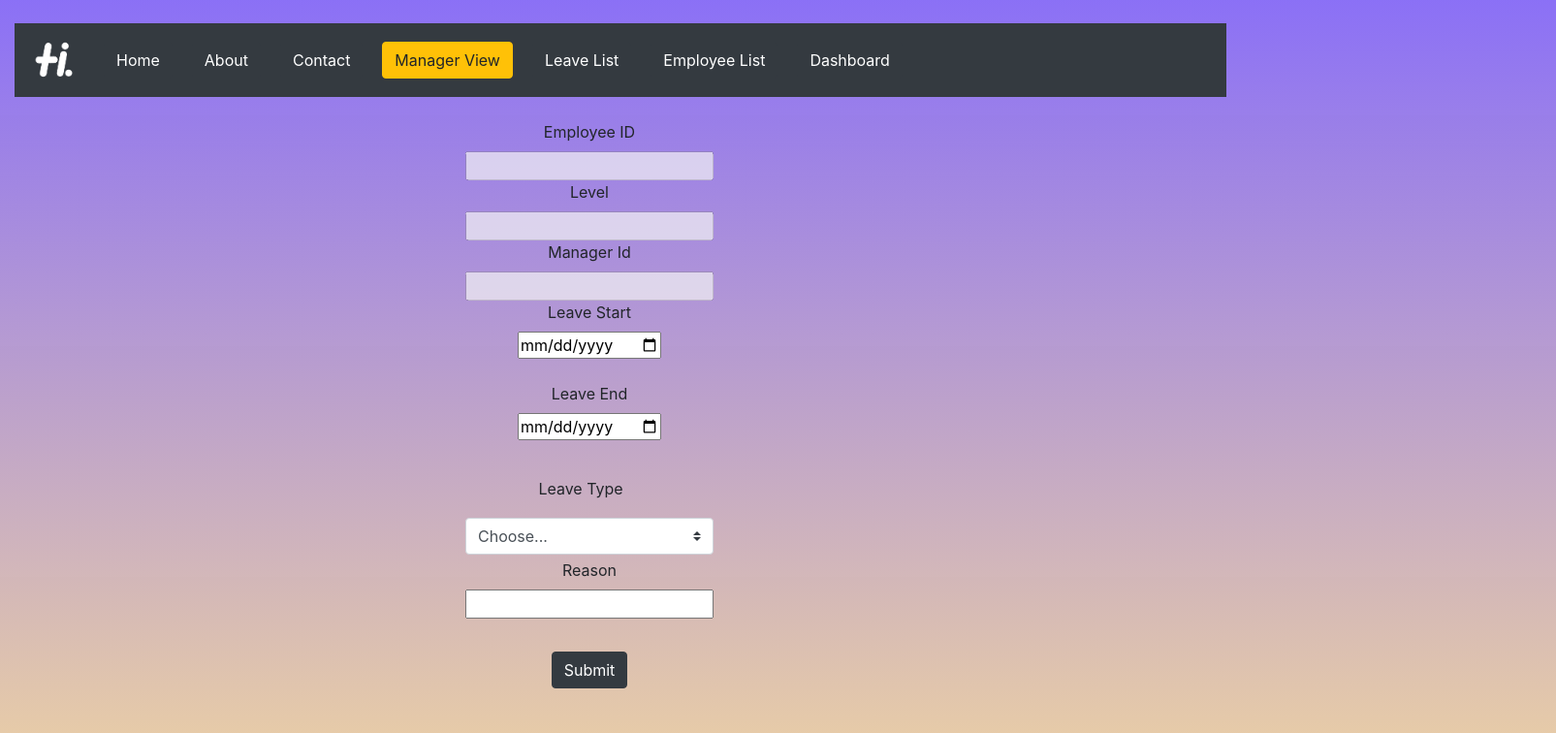
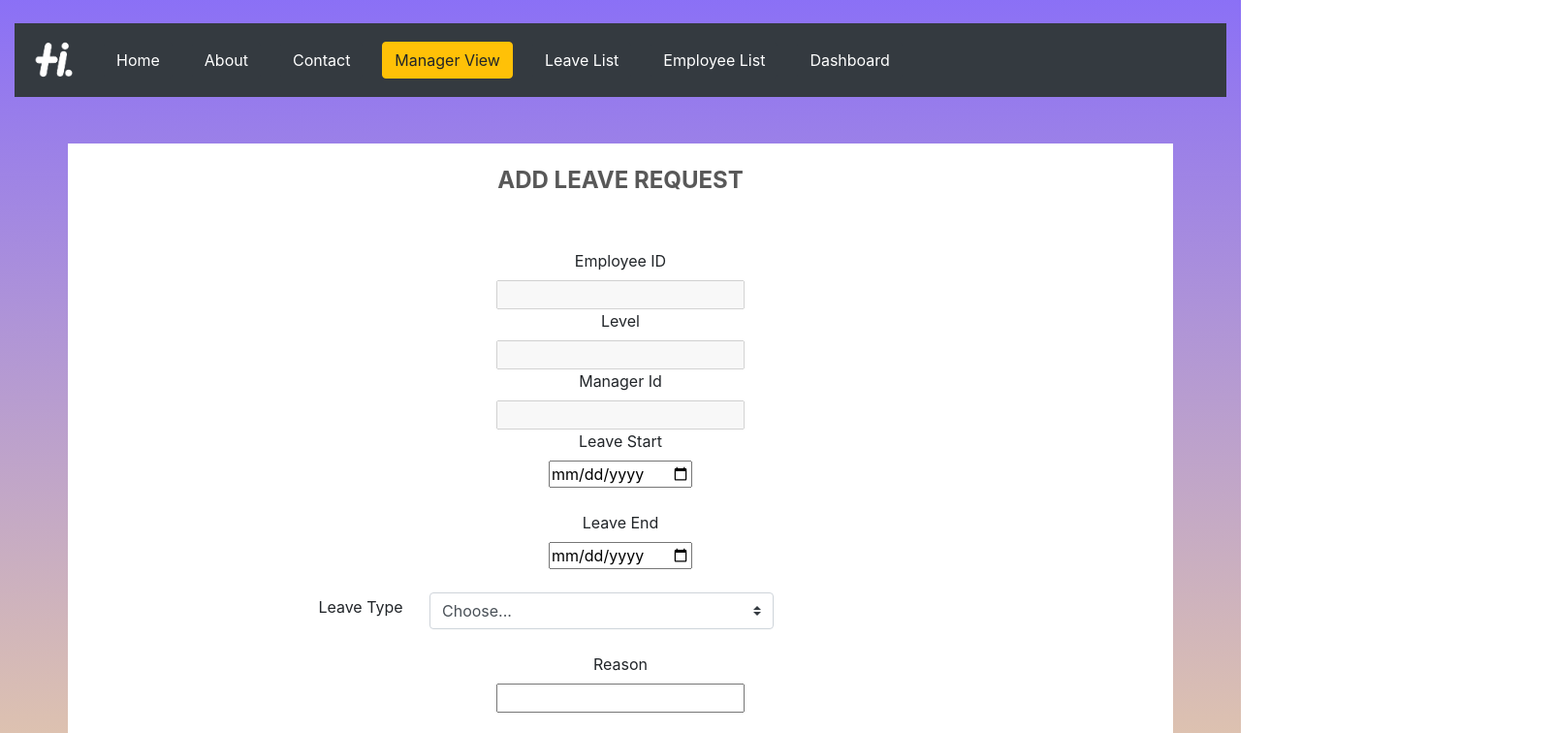
Before and after one commit to rahul3355/projectDemoHexa1, a React (Create React App) app: page /AddEmp in a window 1280 px wide. Shown: the top 756 px of the page at 97% size, 1605 px wide, since content can reach past the window. Built offline with nearby package versions, Linux system fonts and the light colour scheme.

Commit message:
ceo-validation

```diff
--- a/src/Component/AddEmp.css
+++ b/src/Component/AddEmp.css
@@ -1,10 +1,22 @@
 #leaveForm {
-    display: flex;
-    margin-left: 450px;
     align-items: center;
+    background-color: white;
+
 }
 
-#leabe{
-    padding: 10px;
-    padding-left: 0px;
+.dropd {
+    width: min-content;
 }
+
+.cm {
+    padding-left: 50px;
+}
+
+#idl {
+    padding-left: 50px;
+}
+
+#info2 {
+    color: rgba(0, 0, 0, 0.656);
+    text-align: center;
+}
--- a/src/Component/AddEmp.js
+++ b/src/Component/AddEmp.js
@@ -3,6 +3,8 @@ import '../../node_modules/bootstrap/dist/css/bootstrap.min.css';
 import { useNavigate } from "react-router-dom";
 import './AddEmp.css';
 import moment from "moment";
+import Box from '@mui/material/Box';
+import TextField from '@mui/material/TextField';
 
 
 
@@ -85,7 +87,14 @@ const AddEmp = () => {
 
 
     return (
+        <div>
+            <br /><br />
+
             <div class="container" id="leaveForm">
+            <br />
+                <h4 id="info2">ADD LEAVE REQUEST</h4>
+                <br />
+                <div class="container">
                     <link rel="stylesheet" href="https://cdn.jsdelivr.net/npm/bootstrap@4.1.3/dist/css/bootstrap.min.css" integrity="sha384-MCw98/SFnGE8fJT3GXwEOngsV7Zt27NXFoaoApmYm81iuXoPkFOJwJ8ERdknLPMO" crossorigin="anonymous"></link>
                     <form onSubmit={handleSubmit}>
 
@@ -100,14 +109,15 @@ const AddEmp = () => {
                         {/*  <label>Leaves In Hand</label><br />
                 <input type="number" id="leavesInHand" onChange={handleChange} min="0" max="30" required></input><br></br><br /> */}
                         <label >Leave Start</label><br />
-                <input type="date" id="leaveStart" onChange={handleChange} min="2022-09-13" required></input><br /><br />
+                        <input type="date" id="leaveStart" onChange={handleChange} min="2022-09-15" required></input><br /><br />
                         <label>Leave End</label><br />
                         <input type="date" id="leaveEnd" onChange={handleChange} required></input><br></br><br />
                         {/* <input type="text" id="difference"></input> */}
                         {/* <label >leaveType</label><br/>
                 <input type="text" id="leaveType" onChange={handleChange}></input><br/> */}
-                <label class="my-1 mr-2" for="inlineFormCustomSelectPref" id="leabe">Leave Type</label>
-                <select class="custom-select my-1 mr-sm-2" type="text" id="leaveType" onChange={handleChange}>
+                        <div class="container-sm cm row">
+                            <label class="col-2">Leave Type</label>
+                            <select class="custom-select dropd col-5" type="text" name="brad" id="leaveType" onChange={handleChange}>
                                 <option selected>Choose...</option>
                                 <option value="vacation">Vacation</option>
                                 <option value="medical">Medical</option>
@@ -116,6 +126,7 @@ const AddEmp = () => {
                                 <option value="paid">Paid</option>
                                 <option value="personal">Personal</option>
                             </select>
+                        </div>
                         <br />
                         <label>Reason</label><br />
                         <input type="text" id="reason" onChange={handleChange}></input><br />
@@ -136,10 +147,17 @@ const AddEmp = () => {
                 </script> */}
 
                         <button type="submit" onClick={validateInputs(inputs.leaveStart, inputs.leaveEnd)} class="btn btn-dark">Submit</button>
-                <br/><br/><br/><br/><br/><br/><br/><br/><br/>
-                <p>-</p>
+
                     </form>
+                    <br/>
 
+
+                </div>
+
+
+
+            </div>
+            <br /><br /><br /><br /><br /><br /><br /><br /><br />
         </div>
     );
 }
--- a/src/Component/AllEmp.css
+++ b/src/Component/AllEmp.css
@@ -4,3 +4,9 @@ table, th, td, tr {
     text-align: center;
     vertical-align: bottom;
   }
+
+#info1, #info2 {
+  color: aliceblue;
+  font-weight: 700;
+  text-align: left;
+}
--- a/src/Component/AllEmployees.js
+++ b/src/Component/AllEmployees.js
@@ -2,12 +2,10 @@ import { React, useState, useEffect } from "react";
 import { Link } from "react-router-dom";
 import '../../node_modules/bootstrap/dist/css/bootstrap.min.css';
 import './AllEmp.css';
-import Records from './lesgo.json';
-import e1 from './../images/e1.jpg'
-import e2 from './../images/e2.jpg'
-import e3 from './../images/e3.jpg'
-import e4 from './../images/e4.jpg'
-import e5 from './../images/e5.jpg'
+import { useNavigate } from "react-router-dom";
+import Record from './lesgo.json';
+//import download from 'images/download.jpg';
+
 
 
 
@@ -18,15 +16,20 @@ const AllEmployees = () => {
     const [items, setItems] = useState([]);
     const [order, setOrder] = useState("ASC");
     const [searchTerm, setsearchTerm] = useState("");
+    const navigate = useNavigate();
 
 
 
     const setEid = (employeeId, empLevel, managerId) => {
         console.log(employeeId);
+
+
         localStorage.setItem("EID1", employeeId);
         localStorage.setItem("ELEVEL1", empLevel);
         localStorage.setItem("MID1", managerId);
     }
+
+
 
     const sorting = (col) => {
         if (order == "ASC") {
@@ -96,14 +99,68 @@ const AllEmployees = () => {
             <div>
                 <div class="container-xl">
                     <link rel="stylesheet" href="https://cdn.jsdelivr.net/npm/bootstrap@4.1.3/dist/css/bootstrap.min.css" integrity="sha384-MCw98/SFnGE8fJT3GXwEOngsV7Zt27NXFoaoApmYm81iuXoPkFOJwJ8ERdknLPMO" crossorigin="anonymous"></link>
+                    <br/>
+                    <h6 id="info1">CEO INFORMATION</h6>
+
+
+                    <table class="table table-dark">
+                        <thead>
+                            <tr>
+
+                                <th scope="col" >Employee ID</th>
+                                <th scope="col" >Photo</th>
+                                <th scope="col">Name</th>
+                                <th scope="col" >Level</th>
+                                <th scope="col">Email</th>
+                                <th scope="col">Phone</th>
+
+
+                            </tr>
+                        </thead>
+
+                        {Record.map(item => (
+
+                            <tr>
+
+                                <th scope="row">
+                                    {item.employeeId}
+                                </th>
+                                <td>
+
+                                    <img src={item.icon} alt="ted" />
+                                </td>
+                                <td>
+
+                                    {item.name}
+                                </td>
+                                <td>
+                                    CEO
+                                </td>
+                                <td>
+                                    {item.email}
+                                </td>
+                                <td>
+                                    {item.phone}
+                                </td>
+
+
+                            </tr>
+
+                        ))}
+
+                    </table>
+                    <br />
+                    <h6 id="info2">EMPLOYEE INFORMATION</h6>
                     <input
                         type="text" placeholder="Search.." className="form-control"
-                    style={{ marginTop: 50, marginBottom: 50, width: "40%" }}
+                        style={{width: "40%" }}
                         onChange={(e) => {
                             setsearchTerm(e.target.value);
                         }}
                     />
-                <br />
+
+
+                    <br/>
 
                     <table class="table table-dark">
                         <thead>
@@ -112,7 +169,7 @@ const AllEmployees = () => {
                                 <th scope="col" onClick={() => sortingInt("employeeId")} >Employee ID</th>
                                 <th scope="col" >Photo</th>
                                 <th scope="col" onClick={() => sorting("name")}>Name</th>
-                            <th scope="col" onClick={() => sortingInt("Level")} >Level</th>
+                                {/* <th scope="col" onClick={() => sortingInt("Level")} >Level</th> */}
                                 <th scope="col" onClick={() => sorting("email")}>Email</th>
                                 <th scope="col" onClick={() => sorting("phone")}>Phone</th>
                                 <th scope="col" onClick={() => sortingInt("managerId")}>Manager ID</th>
@@ -143,15 +200,15 @@ const AllEmployees = () => {
                                 </th>
                                 <td>
 
-                                <img src={item.icon} alt="ted"/>
+                                    <img src={item.icon} alt="ted" />
                                 </td>
                                 <td>
 
                                     {item.name}
                                 </td>
-                            <td>
+                                {/* <td>
                                     {item.empLevel}
-                            </td>
+                                </td> */}
                                 <td>
                                     {item.email}
                                 </td>
@@ -159,8 +216,14 @@ const AllEmployees = () => {
                                     {item.phone}
                                 </td>
                                 <td>
+
                                     {item.managerId}
+
+
                                 </td>
+
+
+
                                 <td>
                                     <Link to="/AddEmp/">
                                         <button type="button" onClick={() => setEid(item.employeeId, item.empLevel, item.managerId)} class="btn btn-outline-success btn-sm">Apply Leave</button>
--- a/src/Component/lesgo.json
+++ b/src/Component/lesgo.json
@@ -1,6 +1,2 @@
 
-[{ "id": 1, "icon": "images/download.jpg" ,"employeeId": 1, "name": "Ted Mosby", "empLevel": 1, "email": "tedmosby@gmail.com", "phone": "8045823489", "managerId": 1, "leavelms": [] },
-{ "id": 2,"icon": "images/download2.jpg" , "employeeId": 2, "name": "Barney Stinson", "empLevel": 2, "email": "barneystinson@gmail.com", "phone": "9299923477", "managerId": 1, "leavelms": [] },
-{ "id": 3, "icon": "images/download3.png" , "employeeId": 3, "name": "Robin Scherbatsky", "empLevel": 2, "email": "robinscherbatsky@gmail.com", "phone": "8589923445", "managerId": 1, "leavelms": [] },
-{ "id": 4, "icon": "images/download4.png" , "employeeId": 4, "name": "Lily Aldrin", "empLevel": 3, "email": "lilyaldrin@gmail.com", "phone": "5673923433", "managerId": 2, "leavelms": [] },
-{ "id": 5, "icon": "images/download5.png" , "employeeId": 5, "name": "Marshall Eriksen", "empLevel": 3, "email": "marshalleriksen@gmail.com", "phone": "22123423433", "managerId": 3, "leavelms": [] }]
+[{ "id": 1, "icon": "images/download.jpg" ,"employeeId": 1, "name": "Ted Mosby", "empLevel": 1, "email": "tedmosby@gmail.com", "phone": "8045823489", "managerId": 1, "leavelms": [] }]
```
Lines whose indentation alone changed are shown as unchanged.
